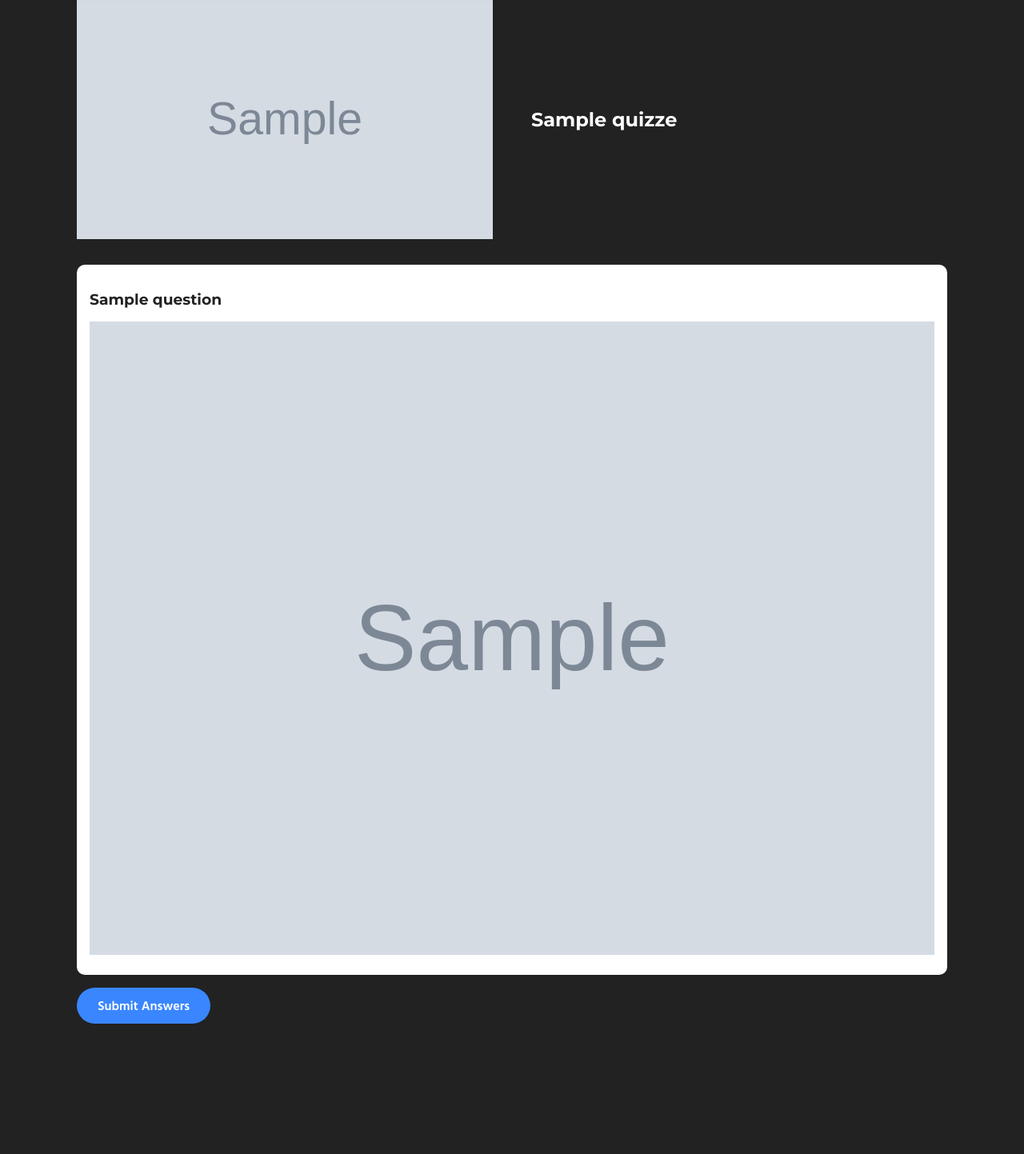
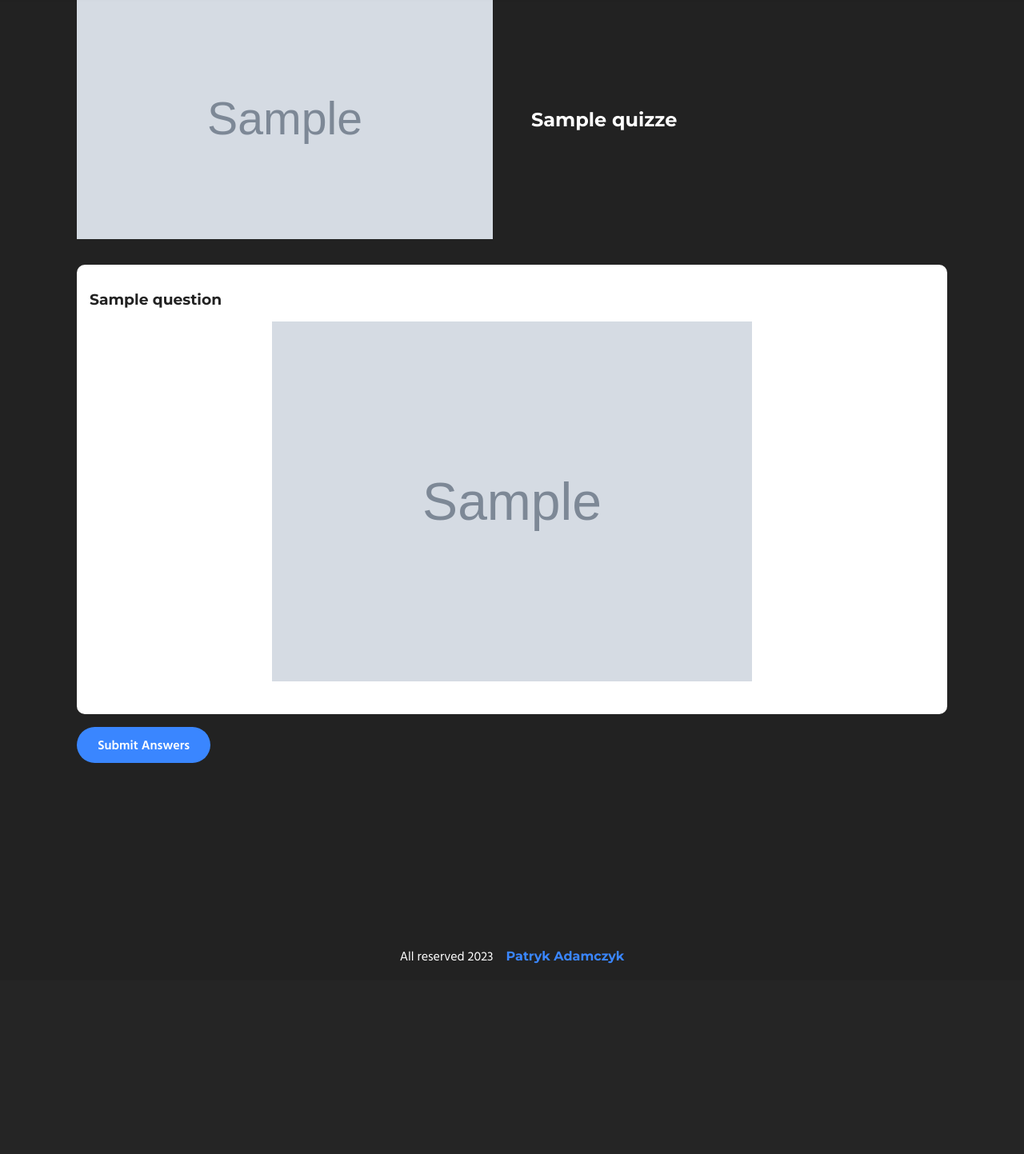
Before and after one commit to Husirxd/wdpai, a PHP site: page /quiz?quiz=1 in a window 1280 px wide. Shown: the part 101-1544 px from the top of the page at 80% size. After the commit the page ends 1306 px from the top, so only its background shows below. Run offline with PHP 8.4, Linux system fonts and the light colour scheme; tables that the repository leaves empty or names only in its code hold one stand-in row (values such as "Sample post"); grey boxes marked "Sample" are stand-in pictures; data that the repository does not hold is empty; some libraries are stand-ins or nearby versions.

Commit message:
fix/minor bugs

```diff
--- a/backend/controllers/DefaultController.class.php
+++ b/backend/controllers/DefaultController.class.php
@@ -23,15 +23,15 @@
     public function results(){
         if(isset($_POST['quiz_id'])){
             $quizDatabase = new QuizDatabase();
-            var_dump($_POST['quiz_id']);
             $quiz = new Quiz($_POST['quiz_id']);
             $questionsDatabase = new QuestionDatabase();
             $questions = $questionsDatabase->getQuestionsByQuizId($quiz->getId());
             $score = 0;
             $max_score = 0;
+
             foreach($questions as $key => $question){
                 $max_score += $question->points;
-                if($question->correct_answer == $_POST['chosen_answer'].$key){
+                if($question->correct_answer == $_POST['chosen_answer'.$key]){
                     $score += $question->points;
                 }
             }
--- a/backend/database/Database.class.php
+++ b/backend/database/Database.class.php
@@ -6,7 +6,6 @@
     private $username = "adamczykus";
     private $password = '@W5SYwTHWj$Xc&W#v3zP';
     private $database = "adamczykus";
-    private $port = "32768";
     private $connection_string = 'postgres://adamczykus:@W5SYwTHWj$Xc&W#v3zP@srv2.kuboit.pl:32768';
     private $connection;
 
--- a/frontend/assets/scripts/script.js
+++ b/frontend/assets/scripts/script.js
@@ -34,7 +34,10 @@
 const startAnimations = () => {
     if(document.querySelector("[data-anim]")) {
         import("./animos.js").then((module) => {
-            let animos = new module.AnimOS();
+            let animos = new module.AnimOS({
+                infinite: false,
+                rootMargin: "10%"
+            });
         });
     }
 }
--- a/frontend/assets/styles/global/_animos.scss
+++ b/frontend/assets/styles/global/_animos.scss
@@ -2,6 +2,7 @@
     opacity: 1;
     &>*{
         transform: translateY(100px);
+        opacity: 0;
     }
     &.animate{
         &>*{
--- a/frontend/assets/styles/pages/_quiz.scss
+++ b/frontend/assets/styles/pages/_quiz.scss
@@ -30,15 +30,20 @@
                         color: #222;
                     }
                 }
+                img{
+                    max-height: 450px;
+                    object-fit: contain;
+                    margin-bottom: 1em;
+                }
                 &__answers{
                     display: grid;
                     grid-template-columns: repeat(2,1fr);
-                    gap: 1em;
+                    gap: .4em;
 
                     .answer{
 
                         padding: 1em;
-                        border-radius: 20px;
+                        border-radius: 10px;
                         display: flex;
                         justify-content: center;
                         align-items: center;
--- a/frontend/assets/styles/style.css
+++ b/frontend/assets/styles/style.css
@@ -235,6 +235,7 @@
 [data-anim="fadeUpGrid"] > * {
   -webkit-transform: translateY(100px);
           transform: translateY(100px);
+  opacity: 0;
 }
 
 [data-anim="fadeUpGrid"].animate > * {
@@ -1015,17 +1016,24 @@
   color: #222;
 }
 
+#solve-quiz .quiz .questions .question img {
+  max-height: 450px;
+  -o-object-fit: contain;
+     object-fit: contain;
+  margin-bottom: 1em;
+}
+
 #solve-quiz .quiz .questions .question__answers {
   display: -ms-grid;
   display: grid;
   -ms-grid-columns: (1fr)[2];
       grid-template-columns: repeat(2, 1fr);
-  gap: 1em;
+  gap: .4em;
 }
 
 #solve-quiz .quiz .questions .question__answers .answer {
   padding: 1em;
-  border-radius: 20px;
+  border-radius: 10px;
   display: -webkit-box;
   display: -ms-flexbox;
   display: flex;
--- a/frontend/templates/archive.php
+++ b/frontend/templates/archive.php
@@ -6,6 +6,7 @@
 ?>
 <main>
     <section class="archive container" id="archive-quiz">
+        <h1>All Quizzes!</h1>
         <div class="filters">
             <div>
             <input type="text" placeholder="Search..." id="search">
```
Also changed, not shown: frontend/templates/index.php (+4 -5 lines), 1 other file.
